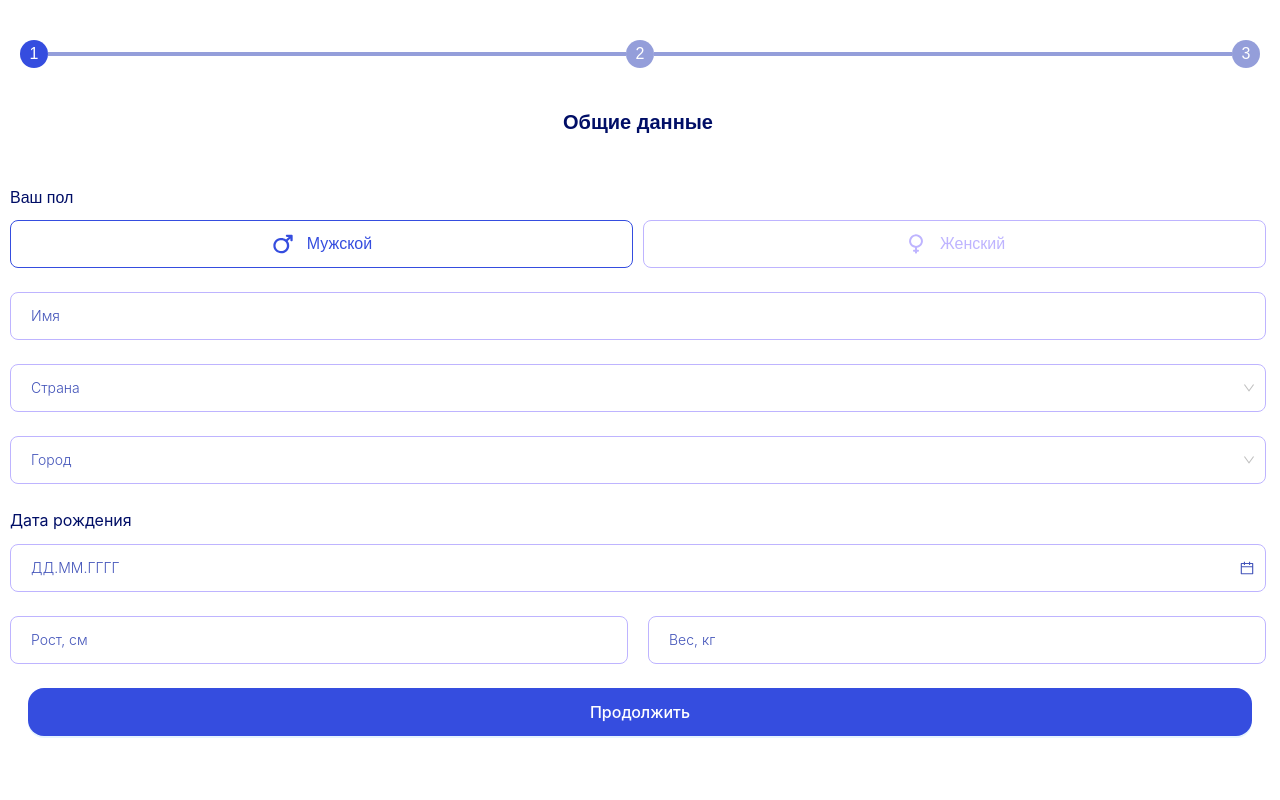
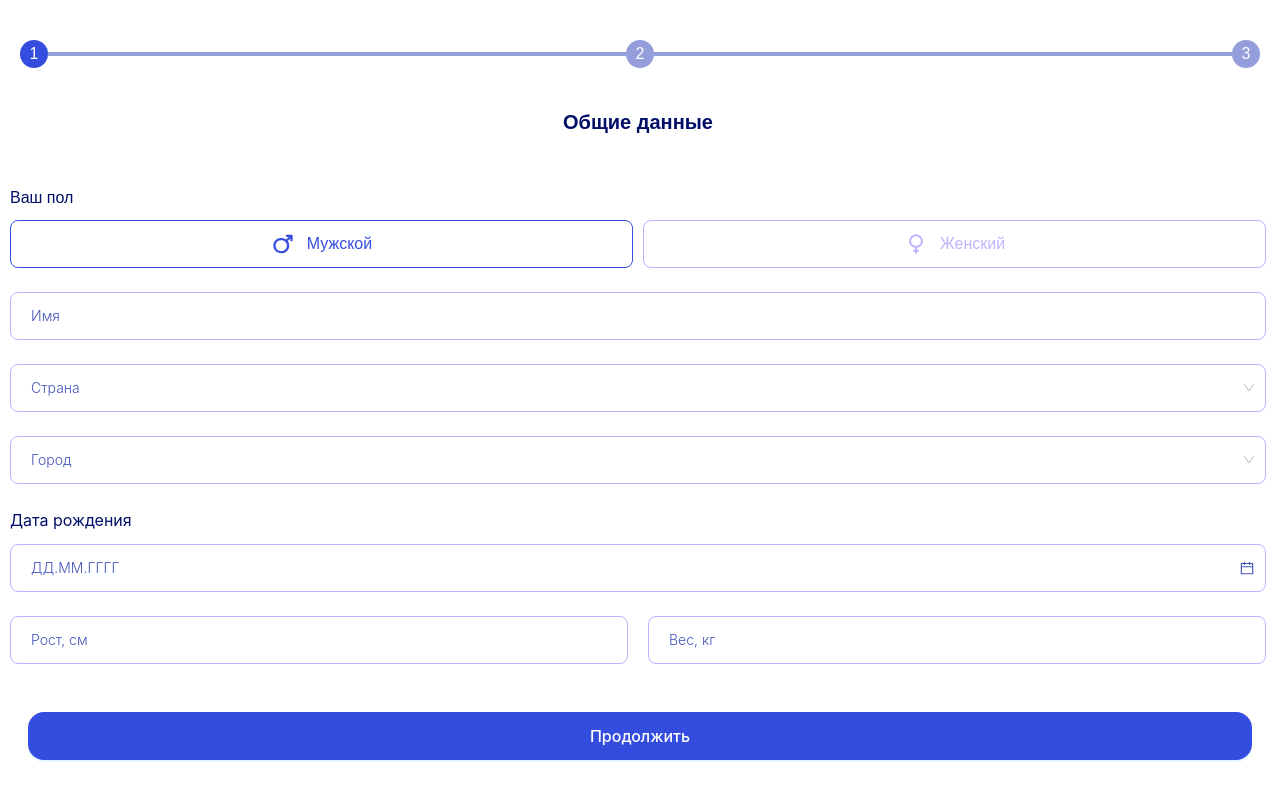
Before and after one commit to NbekWeb/nikoh, a Vue app: page /form in a window 1280 px wide. Both pictures are taken after a click on the button "Заполнить анкету". Built offline with nearby package versions, Linux system fonts and the light colour scheme.

Commit message:
first commit

```diff
--- a/src/components/ThirdForm.vue
+++ b/src/components/ThirdForm.vue
@@ -1,5 +1,5 @@
 <template>
-  <div class="overflow-x-hidden mr-1 h-full">
+  <div class="overflow-hidden mr-1  h-full">
     <h2 class="text-xl font-semibold text-blue-900 text-center pb-10">
       Религиозность
     </h2>
--- a/src/views/FormView.vue
+++ b/src/views/FormView.vue
@@ -26,12 +26,12 @@ const toggleStart = (i) => {
 };
 </script>
 <template>
-  <div class=" overflow-x-hidden ">
+  <div class="overflow-x-hidden">
     <div
-      class="flex py-10 flex-col items-center justify-between h-screen max-h-screen overflow-y-hidden overflow-x-hidden relative border "
+      class="flex py-10 flex-col items-center justify-between h-screen max-h-screen overflow-y-hidden overflow-x-hidden relative border"
       v-if="start == 0"
     >
-      <div class="flex items-center gap-1 text-sm font-semibold text-blue-800 ">
+      <div class="flex items-center gap-1 text-sm font-semibold text-blue-800">
         <img src="@/assets/img/logo.png" class="w-5 h-5" />
         nikah.space
       </div>
@@ -53,7 +53,7 @@ const toggleStart = (i) => {
     </div>
     <div
       v-else-if="start == 1"
-      class="h-full overflow-y-auto flex flex-col gap-0 py-10"
+      class="min-h-screen overflow-y-auto flex flex-col gap-0 py-10 h-full"
     >
       <div class="flex gap-0 items-center text-white px-5">
         <div
@@ -119,8 +119,11 @@ const toggleStart = (i) => {
         </a-button>
       </div>
     </div>
-    <div v-else class="flex py-10 flex-col items-center justify-between h-screen">
-      <div >
+    <div
+      v-else
+      class="flex py-10 flex-col items-center justify-between h-screen"
+    >
+      <div>
         <div
           class="flex items-center gap-1 text-sm font-semibold text-blue-800 justify-center"
         >
```
